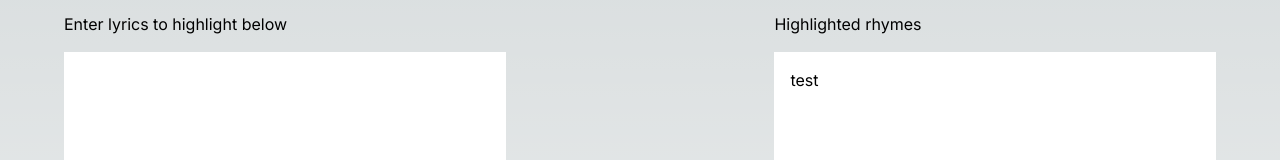
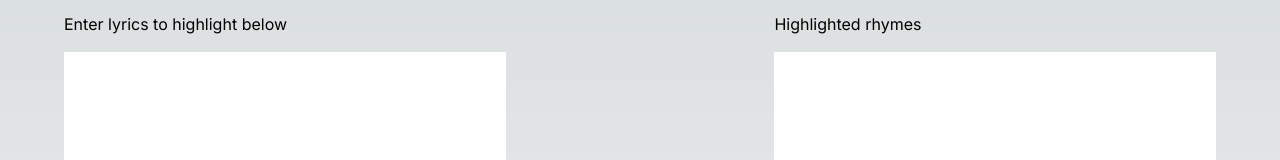
Before and after one commit to billyhao12/rhyme-detector, a Next.js app: page / in a window 1280 px wide. Shown: the part 136-296 px from the top of the page. Built offline with nearby package versions, Linux system fonts and the light colour scheme; no server answers.

Commit message:
output every word as a <span>

```diff
--- a/app/page.tsx
+++ b/app/page.tsx
@@ -6,13 +6,27 @@ import multisyllableApi from "./lib/api/Multisyllable";
 
 export default function Home() {
     const [lyricsInput, setLyricsInput] = useState("");
+    const [lyricsOutput, setLyricsOutput] = useState("");
 
     const handleSubmit = async (e: React.SyntheticEvent) => {
         e.preventDefault();
         const axiosData = await multisyllableApi.highlightMultisyllableRhymes({
             lyrics: lyricsInput
         });
-        console.log("axiosData", axiosData);
+
+        const outputLyricsData = axiosData?.data?.lyrics;
+        let lyricsOutputInProgress = "";
+        if (outputLyricsData) {
+            for (let i = 0; i < outputLyricsData.length; i++) {
+                const line = outputLyricsData[i];
+                for (let j = 0; j < line.length; j++) {
+                    lyricsOutputInProgress += `<span>${line[j].word}</span> `;
+                }
+                lyricsOutputInProgress += "<br>";
+            }
+
+            setLyricsOutput(lyricsOutputInProgress);
+        }
     };
 
     return (
@@ -44,9 +58,10 @@ export default function Home() {
                     </form>
                     <div className={styles.lyricsOutputContainer}>
                         <div className="py-4">Highlighted rhymes</div>
-                        <div className={styles.lyricsOutput}>
-                            <span>test</span>
-                        </div>
+                        <div
+                            className={styles.lyricsOutput}
+                            dangerouslySetInnerHTML={{ __html: lyricsOutput }}
+                        />
                     </div>
                 </div>
             </div>
```
